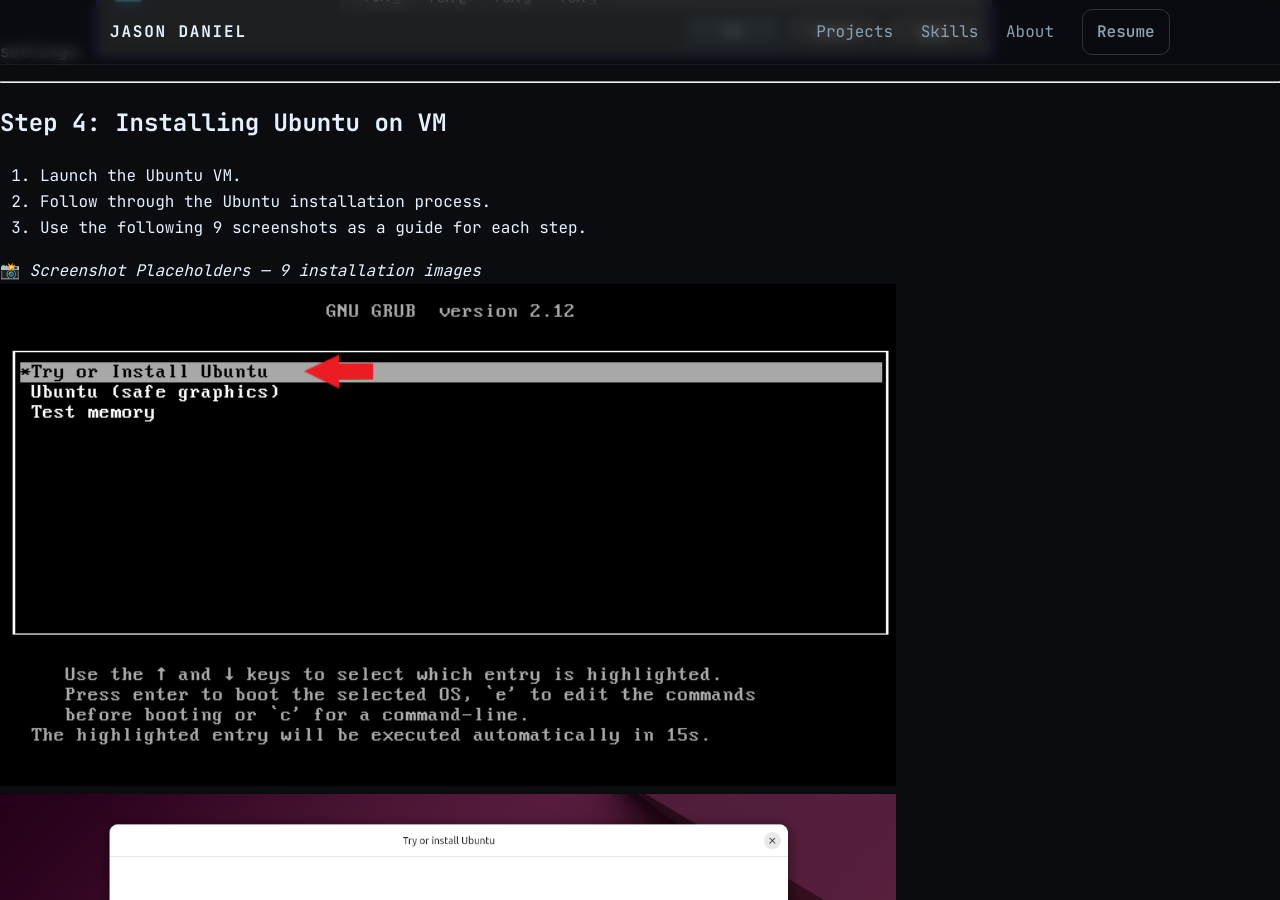
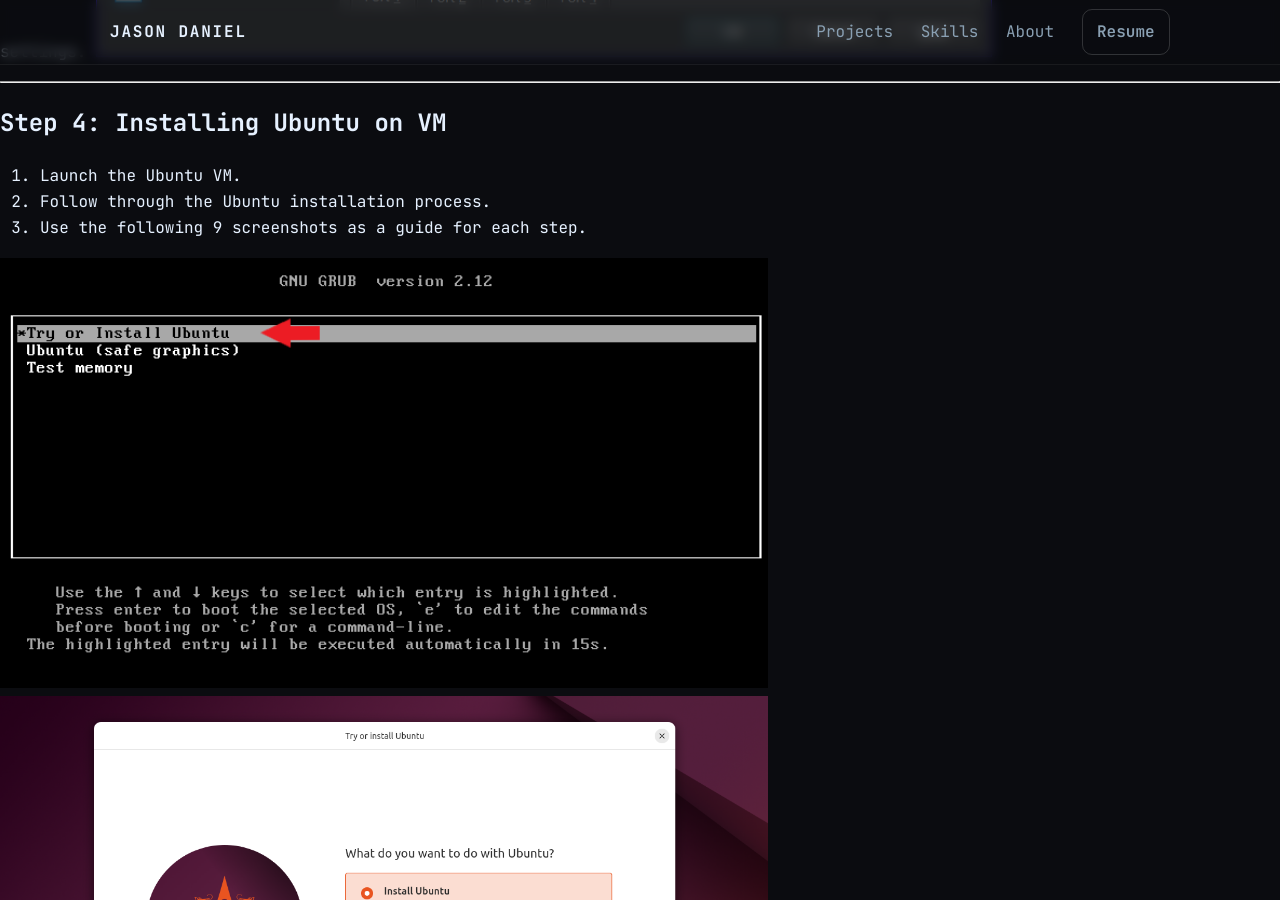
Before and after one commit to cscdanielj/cscdanielj.github.io, a Jekyll site: the page built from projects/ubuntu-lab.md, in a window 1280 px wide and 900 px high, scrolled down 3290 px. Built offline with Jekyll 4.4.1, drawn with Linux system fonts in a browser that asks for light colours.

Commit message:
Update ubuntu-lab.md

```diff
--- a/projects/ubuntu-lab.md
+++ b/projects/ubuntu-lab.md
@@ -46,16 +46,16 @@
 2. Follow through the Ubuntu installation process.
 3. Use the following 9 screenshots as a guide for each step.
 
-📸 *Screenshot Placeholders — 9 installation images*
-<img src="screenshots/ubuntu/setup1.png" alt="Ubuntu Install Step 1" width="70%">
-<img src="screenshots/ubuntu/setup2.png" alt="Ubuntu Install Step 2" width="70%">
-<img src="screenshots/ubuntu/setup3.png" alt="Ubuntu Install Step 3" width="70%">
-<img src="screenshots/ubuntu/setup4.png" alt="Ubuntu Install Step 4" width="70%">
-<img src="screenshots/ubuntu/setup5.png" alt="Ubuntu Install Step 5" width="70%">
-<img src="screenshots/ubuntu/setup6.png" alt="Ubuntu Install Step 6" width="70%">
-<img src="screenshots/ubuntu/setup7.png" alt="Ubuntu Install Step 7" width="70%">
-<img src="screenshots/ubuntu/setup8.png" alt="Ubuntu Install Step 8" width="70%">
-<img src="screenshots/ubuntu/setup9.png" alt="Ubuntu Install Step 9" width="70%">
+
+<img src="screenshots/ubuntu/setup1.png" alt="Ubuntu Install Step 1" width="60%">
+<img src="screenshots/ubuntu/setup2.png" alt="Ubuntu Install Step 2" width="60%">
+<img src="screenshots/ubuntu/setup3.png" alt="Ubuntu Install Step 3" width="60%">
+<img src="screenshots/ubuntu/setup4.png" alt="Ubuntu Install Step 4" width="60%">
+<img src="screenshots/ubuntu/setup5.png" alt="Ubuntu Install Step 5" width="60%">
+<img src="screenshots/ubuntu/setup6.png" alt="Ubuntu Install Step 6" width="60%">
+<img src="screenshots/ubuntu/setup7.png" alt="Ubuntu Install Step 7" width="60%">
+<img src="screenshots/ubuntu/setup8.png" alt="Ubuntu Install Step 8" width="60%">
+<img src="screenshots/ubuntu/setup9.png" alt="Ubuntu Install Step 9" width="60%">
 
 ✅ Once completed, Ubuntu is now fully installed on the VM.
 
```
